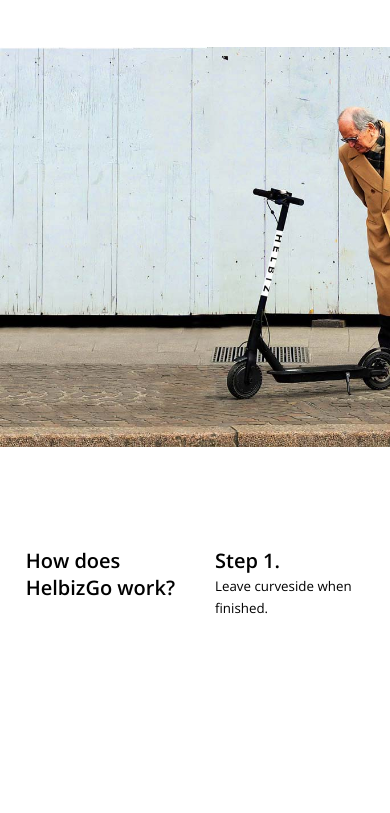
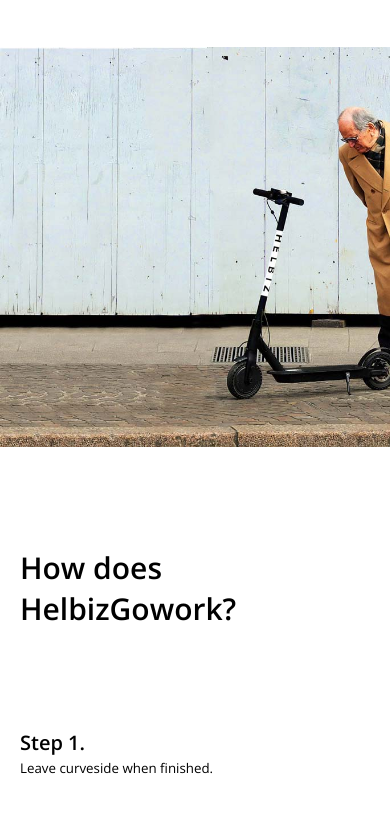
Before and after one commit to PietroMarrazzo/html-css-helbiz, a plain HTML site: page index.html in a window 390 px wide. Shown: the part 2009-2822 px from the top of the page. Drawn offline with nearby package versions, Linux system fonts and the light colour scheme.

Commit message:
added xs mode

```diff
--- a/css/styles.css
+++ b/css/styles.css
@@ -225,6 +225,7 @@ header ul li span {
 #over-banner .col-left .text h4 {
   display: inline-block;
   text-align: left;
+  font-size: 30px;
 }
 
 .col-right h4 {
@@ -263,9 +264,13 @@ header ul li span {
   }
 }
 
-@media screen and (max-width:767px) {
+@media screen and (max-width:992px) {
   #over-banner img {
     display: none;
+  }
+
+  .col-left .text {
+    text-align: left;
   }
 }
 
--- a/index.html
+++ b/index.html
@@ -114,18 +114,18 @@
       <section id="banner">
       </section>
       <section id="over-banner" class="container">
-        <div class="col-xs-6 col-md-4 col-left">
+        <div class="col-xs-12 col-md-4 col-left">
           <div class="text">
             <h4>How does
                <br>
-               HelbizGo work?
+               HelbizGowork?
            </h4>
           </div>
         </div>
         <div id="iphone-box" class="col-xs-hidden col-md-4 ">
           <img src="./img/iphone.png" alt="">
         </div>
-        <div class="col-xs-6 col-md-4 col-right">
+        <div class="col-xs-12 col-md-4 col-right">
           <h4>Step 1.
           </h4>
           <small>Leave curveside when finished.
```
